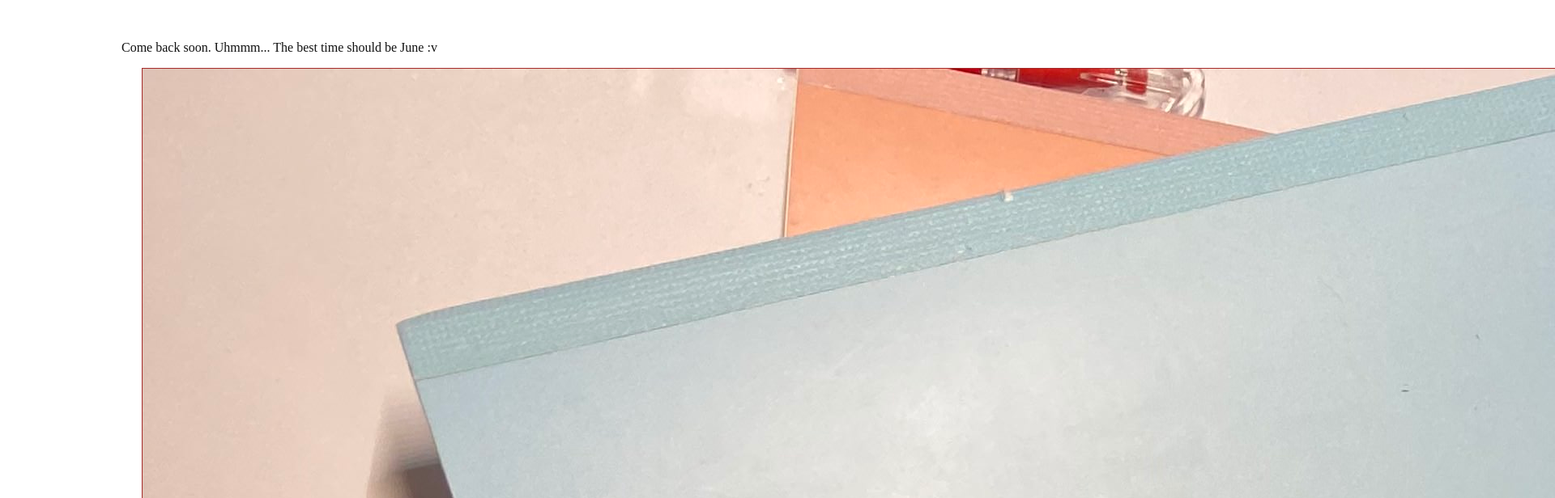
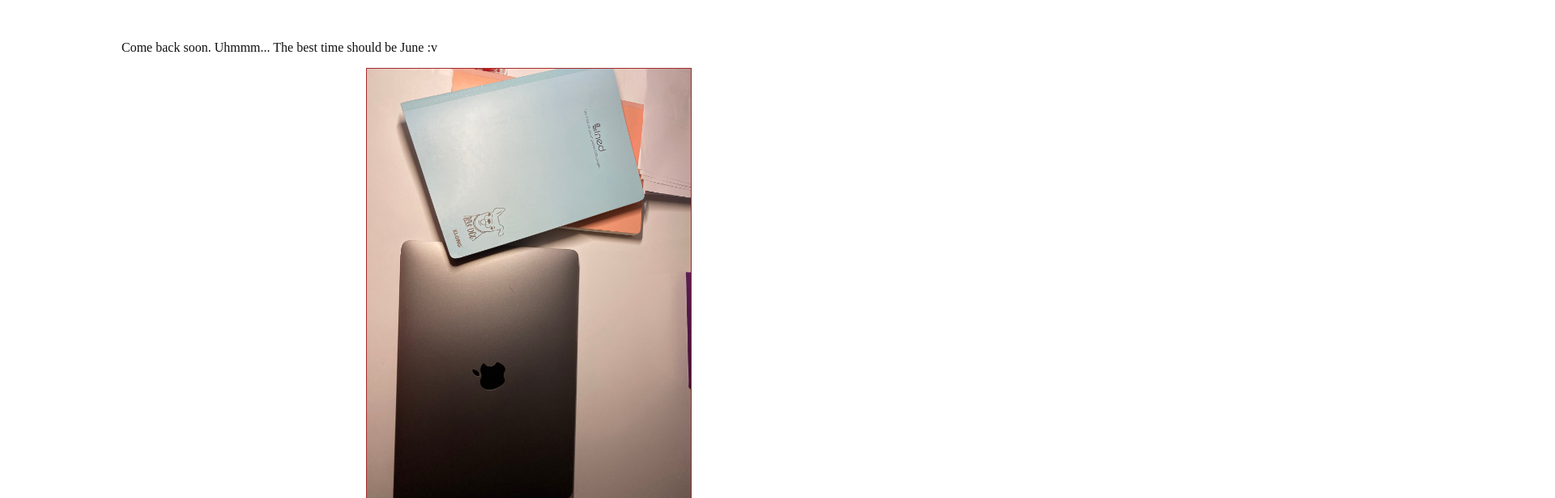
Before and after one commit to quynhpn97/nquynhdiaries, a plain HTML site: page index.html in a window 1280 px wide. Shown: the top 616 px of the page at 81% size, 1920 px wide, since content can reach past the window. Drawn offline with nearby package versions, Linux system fonts and the light colour scheme; some packages are replaced by stand-ins of ours.

Commit message:
- scale image

```diff
--- a/index.html
+++ b/index.html
@@ -4,6 +4,7 @@
 <title>LaTeXMathJax</title>
 <script type="text/javascript" src="latexmathjax.js"></script>
 <link rel="stylesheet" type="text/css" href="latexmathjax.css" />
+<meta name="viewport" content="width=device-width, initial-scale=1.0, maximum-scale=1.2, user-scalable=yes" />
 </head>
 <body>
 <div><pre class="LaTeX">
@@ -24,7 +25,7 @@
   <p align='center'>
   <img src="img/IMG_1022.jpg" border = 1
   style="border-color:brown;background-color:#e1eeee"
-  title="Zzz." alt="Sorry, image didn't load.">
+  title="Zzz." alt="Sorry, image didn't load." width="400" height="550">
   </p>
 \end{document}
 
```
